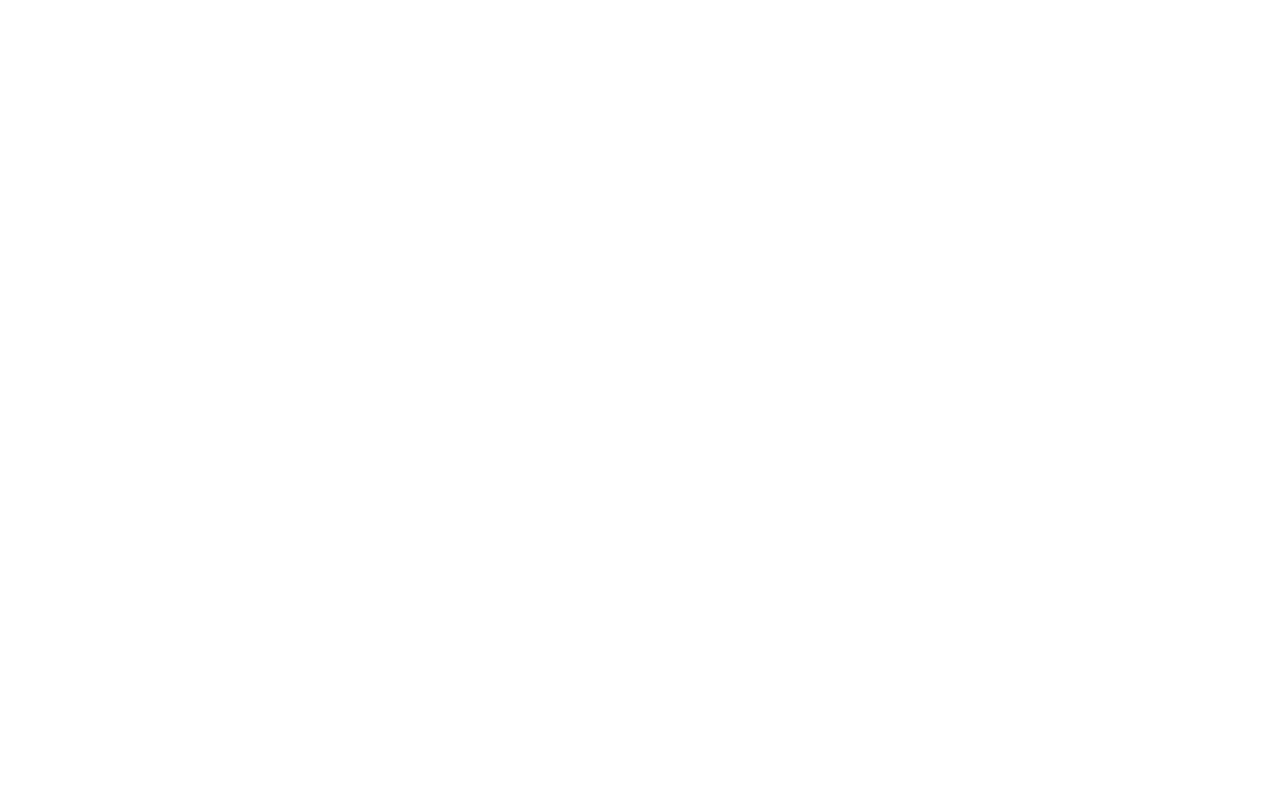
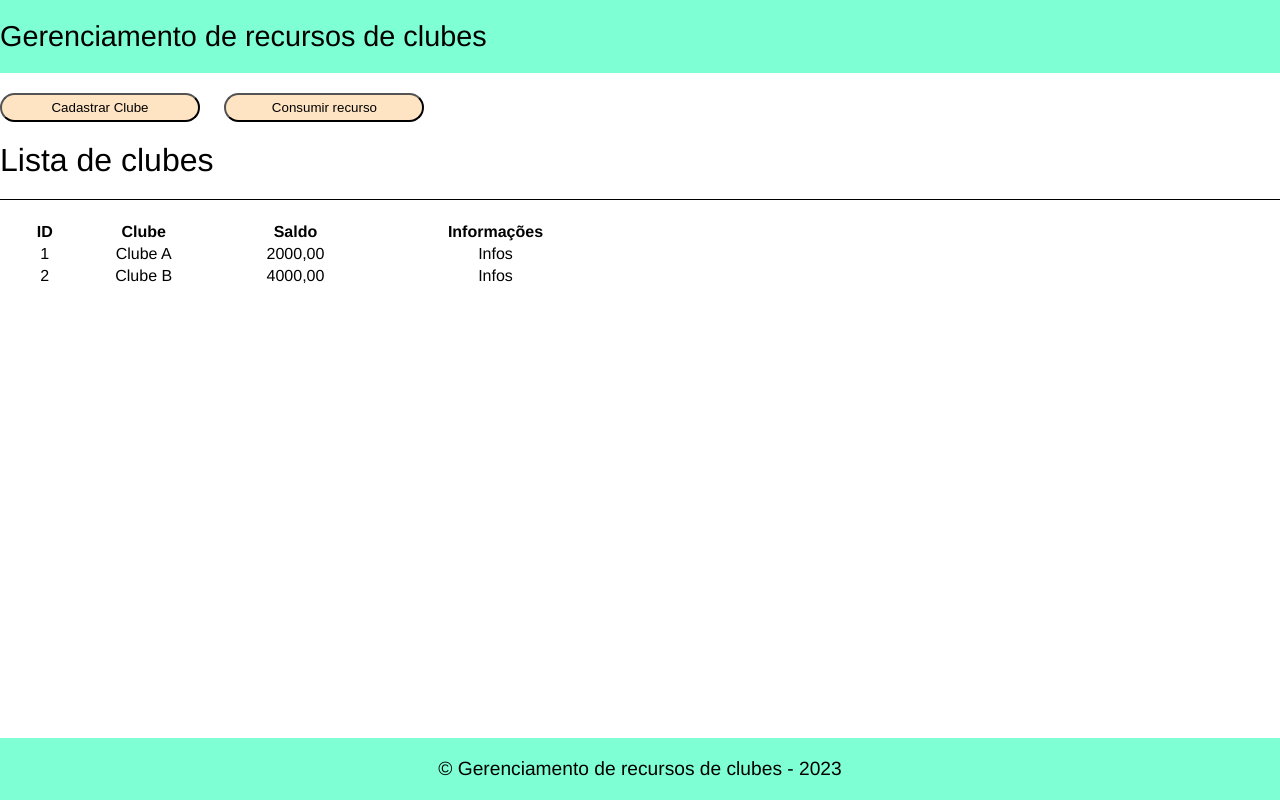
Before and after one commit to Gabrie1Alves/gerenciamento-de-recursos-financeiros-de-clubes, a PHP site: page / in a window 1280 px wide. Before the commit the page is empty. Run offline with PHP 8.4, Linux system fonts and the light colour scheme.

Commit message:
Ações de modais javascript

```diff
--- a/APIPHP/Css/geral.css
+++ b/APIPHP/Css/geral.css
@@ -0,0 +1,89 @@
+body{
+    margin: 0px;
+    padding: 0px;
+    border: 0px;
+    font-family: 'Franklin Gothic Medium', 'Arial Narrow', Arial, sans-serif;
+}
+.btn{
+    width: 200px;
+    margin-right: 20px;
+    background-color:bisque;
+    padding: 5px 0;
+    border-radius: 20px;
+    margin-top: 20px;
+}
+.btn:hover{
+    cursor: pointer;
+}
+.d-none{
+    display: none;
+}
+.d-block{
+    display: block;
+}
+
+h2{
+    text-align: center;
+}
+/* Topo */
+.top{
+    display: block;
+    width: 100%;
+    background-color: aquamarine;
+    color: black;
+    font-size: 1.8em;
+    padding: 20px 0;
+}
+
+/* Rodapé */
+.low{
+    position: fixed;
+    bottom: 0;
+    left: 0;
+    width: 100%;
+    background-color: aquamarine;
+    color: black;
+    font-size: 1.2em;
+    text-align: center;
+    padding: 20px 0;
+}
+
+/* Lista de clubes */
+
+.club_list .title{
+    font-weight: normal;
+    border-bottom: 1px solid black;
+    margin: 0px;
+    padding: 20px 0px;
+}
+
+.club_list table{
+    width: 50%;
+    text-align: center;
+    padding: 20px;
+}
+
+/* Modais */
+.modal{
+    position: absolute;
+    z-index: 100;
+    top: 50%;
+    left: 50%;
+    transform: translate(-50%, -50%);
+    width: 400px;
+    border: solid 1px black;
+    padding: 20px;
+}
+.modal input{
+    width: 100%;
+    margin: 5px 0 ;
+}
+.modal-background{
+    position: absolute;
+    top: 0px;
+    z-index: 99;
+    width: 100%;
+    min-height: 100%;
+    background: rgba(71, 81, 86, 0.95);
+    box-shadow: 0 8px 32px 0 rgba( 31, 38, 135, 0.37 );
+}
--- a/APIPHP/JavaScript/consumoAPI.js
+++ b/APIPHP/JavaScript/consumoAPI.js
@@ -0,0 +1,29 @@
+
+/**
+ * Abre modal de cadastro de um novo clube ou realizar algum consumo
+ */
+function cadastroModal(){
+    $('.modal_cadastrar, .modal-background').removeClass('d-none');
+
+}
+
+function consumoModal() {
+    $('.modal_consumir, .modal-background').removeClass('d-none');
+
+}
+
+/**
+ * Fecha o modal passado na parâmetro
+ * @param {string} action
+ */
+function cancelarAction(action){
+    $(action +', .modal-background').addClass('d-none');
+}
+
+/**
+ * Recarrega página após alguma alteração
+ */
+function refresh() {
+    $('.modal-background').addClass('d-none');
+    location.reload();
+}
--- a/APIPHP/index.php
+++ b/APIPHP/index.php
@@ -6,7 +6,7 @@
     <meta name="viewport" content="width=device-width, initial-scale=1.0">
     <title>Gerencimento de clubes</title>
     <!-- <link rel="sortcut icon" href="" type="image/x-icon"> -->
-    <link rel="stylesheet" href="./Css/geral.css">
+    <link rel="stylesheet" href="./Css/geral.css?v3<?=rand(1,9999)?>">
     <script type="text/javascript" src="./JavaScript/consumoAPI.js"></script>
     <script
         src="https://code.jquery.com/jquery-3.6.0.min.js"
@@ -15,6 +15,91 @@
     </script>
 </head>
 <body>
+    <div class="top">
+        <span class="title">Gerenciamento de recursos de clubes</span>
+    </div>
+
+    <div class="actions">
+        <button class="btn" onclick="cadastroModal()">Cadastrar Clube</button>
+        <button class="btn" onclick="consumoModal()">Consumir recurso</button>
+    </div>
+
+    <div class="club_list">
+        <h1 class="title">Lista de clubes</h1>
+        <table>
+            <tr>
+                <th>ID</th>
+                <th>Clube</th>
+                <th>Saldo</th>
+                <th>Informações</th>
+            </tr>
+            <tr>
+                <td>1</td>
+                <td>Clube A</td>
+                <td>2000,00</td>
+                <td>Infos</td>
+            </tr>
+            <tr>
+                <td>2</td>
+                <td>Clube B</td>
+                <td>4000,00</td>
+                <td>Infos</td>
+            </tr>
+        </table>
+    </div>
+    <div class="low">
+        © Gerenciamento de recursos de clubes - 2023
+    </div>
+
+    <!-- Modais -->
+    <div class="modal-background d-none">
+
+        <div class="modal modal_cadastrar d-none">
+            <h2 class="title">Cadastrar novo clube</h2>
+            <label for="nome">Nome do clube</label> <br>
+            <input type="text" name="nome" id="nome"> <br>
+
+            <label for="nome">Saldo</label> <br>
+            <input type="text" name="nome" id="saldo"> <br>
+
+            <button class="btn">Cadastrar</button>
+            <button class="btn btn-cancelar" onclick="cancelarAction('.modal_cadastrar')">Cancelar</button>
+        </div>
+
+        <div class="modal modal_consumir d-none">
+            <h2 class="title">Consumir recurso de clube</h2>
+
+            <label for="nome">Nome do clube</label> <br>
+            <select name="nome" id="nome">
+                <option value="a">Clube a</option>
+                <option value="b">Clube b</option>
+            </select> <br>
+
+            <label for="recurso">Recurso do clube</label> <br>
+            <select name="recurso" id="recurso">
+                <option value="a">Clube a</option>
+                <option value="b">Clube b</option>
+            </select> <br>
+
+            <label for="nome">Saldo</label> <br>
+            <input type="text" name="nome" id="saldo"> <br>
+
+            <button class="btn">Consumir recurso</button>
+            <button class="btn" onclick="cancelarAction('.modal_consumir')">Cancelar</button>
+        </div>
+
+        <div class="modal modal_sucesso d-none">
+            <h2 class="title">Sucesso!</h2>
+            <button class="btn" onclick="refresh()">Fechar</button>
+        </div>
+
+        <div class="modal modal_falha d-none">
+            <h2 class="title">Algo deu errado! Tente novamente.</h2>
+            <button class="btn" onclick="refresh()">Fechar</button>
+        </div>
+
+    </div>
+
 
 </body>
 </html>
```
